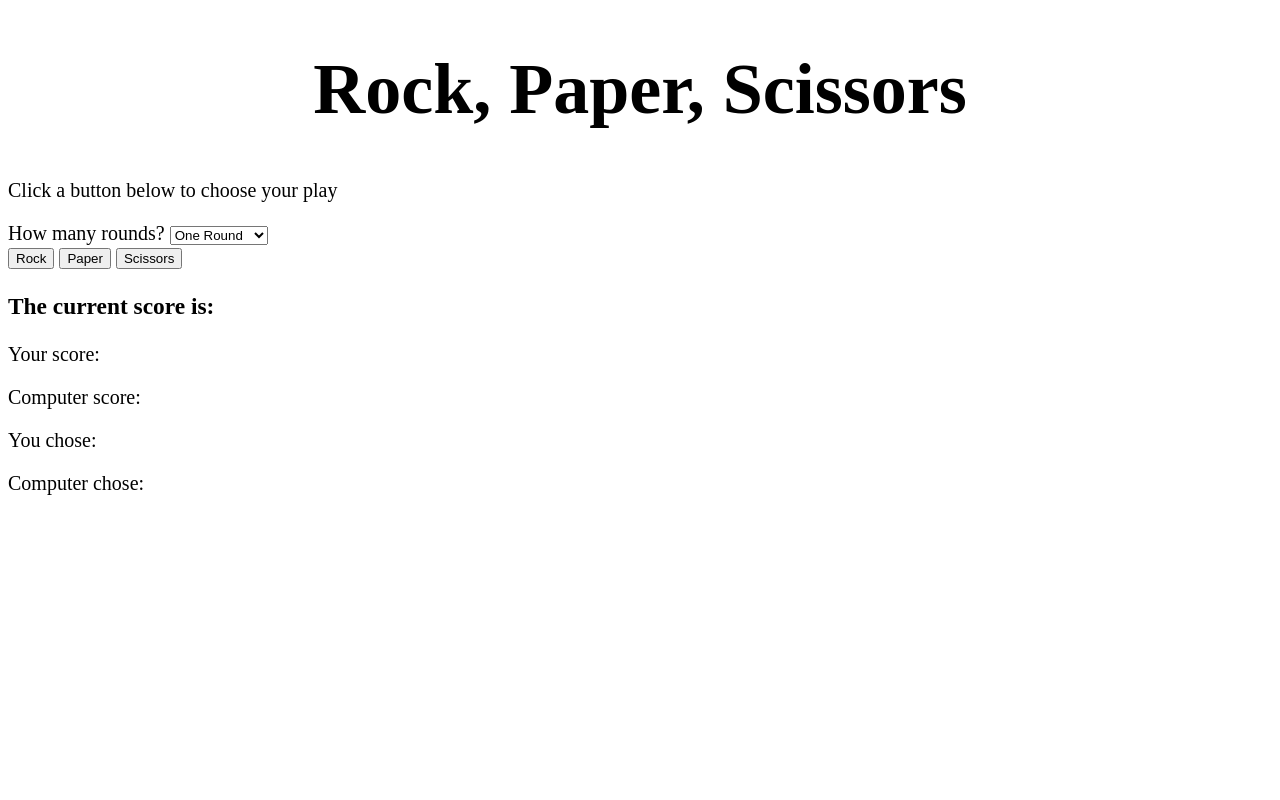
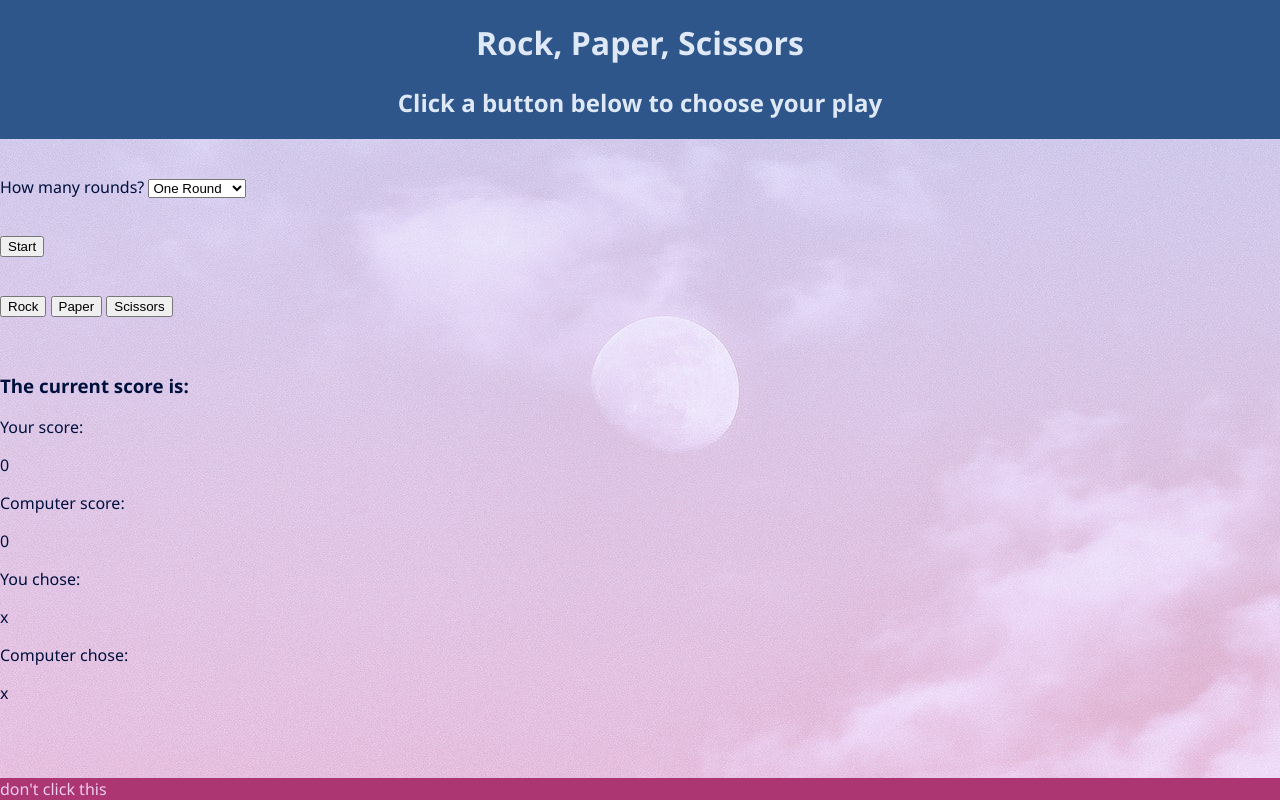
Before and after one commit to hhofent/odin-rock-paper, a plain HTML site: page index.html in a window 1280 px wide. Drawn offline with Linux system fonts and the light colour scheme.

Commit message:
add color background flex

```diff
--- a/index.html
+++ b/index.html
@@ -2,38 +2,55 @@
 <html lang="en">
 <head>
     <meta charset="UTF-8">
+    <meta name="viewport" content="width=device-width, initial-scale=1.0">
     <title>Rock Paper Scissors</title>
     <script src="javascript.js" defer></script>
     <link rel="stylesheet" href="style.css">
 </head>
 <body>
+    <div class="page">
+        <div class="headerCont">
             <h1 class="pageHeader">Rock, Paper, Scissors</h1>
-    <p class="pageSubHeader">Click a button below to choose your play</p>
+            <h2 class="pageSubHeader">Click a button below to choose your play</h2>
+        </div>
 
+        <div class="selecterCont">
             <label for="roundSelect">How many rounds?</label>
             <select name="roundSelect" id="roundSelect">
                 <option value="1" selected ="selected">One Round</option>
                 <option value="3">Best of three</option>
                 <option value="5">Best of five</option>
             </select>
+        </div>
 
-    <div id="buttons">
+        <div class="startCont">
+            <button id="start">Start</button>
+        </div>
+
+        <div class="buttonCont">
             <button id="rockButton">Rock</button>
             <button id="paperButton">Paper</button>
             <button id="scissorsButton">Scissors</button>
         </div>
 
+        <div class="scoreboardCont">
             <div class="scoreboard"><h3>The current score is: </h3>
                 <div class="scoreCont"><p>Your score:</p></div>
-            <div id="playerScore"></div>
+                    <div id="playerScore">0</div>
                 <div class="scoreCont"><p>Computer score:</p></div>
-            <div id="computerScore"></div>
+                    <div id="computerScore">0</div>
                 <div class="choiceCont"><p>You chose:</p></div>
-            <div id="playerChoiceCont"></div>
+                    <div id="playerChoiceCont">x</div>
                 <div class="choiceCont"><p>Computer chose:</p></div>
-            <div id="computerChoiceCont"></div>
+                    <div id="computerChoiceCont">x</div>
             </div>
 
-    <div id="resultDisplay"></div>
+        </div>
+
+        <div class="resultDisplay"></div>
+
+        <div class="footerCont">
+            <div><a href="https://github.com/hhofent/odin-rock-paper">don't click this</a></div>
+        </div>
     </body>
 </html>
--- a/style.css
+++ b/style.css
@@ -1,23 +1,39 @@
-body {
-    font-size: 20px;
+html {
+    background: no-repeat center url(./background.jpg);
+    font-family: 'Segoe UI', Tahoma, Geneva, Verdana, sans-serif;
+    font-size: 100%;
+    background-color: #d6e1ff;
+    color: #00103d;
+}
+body{
+    height: 100vh;
+    width: 100vw;
+    margin: 0;
+}
+.page {
+    height: 100%;
+    display: flex;
+    flex-direction: column;
+    justify-content: space-between;
 }
 
-.pageHeader {
+.headerCont {
+    background-color: #2e568a;
+    color: #dfe8f6;
     text-align: center;
-    font-size: 72px;
-}
-.pageSubheader {
-
 }
 
-.roundSelect {
-
+.footerCont{
+    background-color: #ab3672;
+    color: #eecef3;
 }
 
-.buttons {
-
+a:link {
+    color: #eecef3;
+    text-decoration: none;
 }
 
-.scoreboard {
-
+a:visited {
+    color: #eecef3;
+    text-decoration: none;
 }
```
Also changed, not shown: background.jpg (added). Lines whose indentation alone changed are shown as unchanged.
